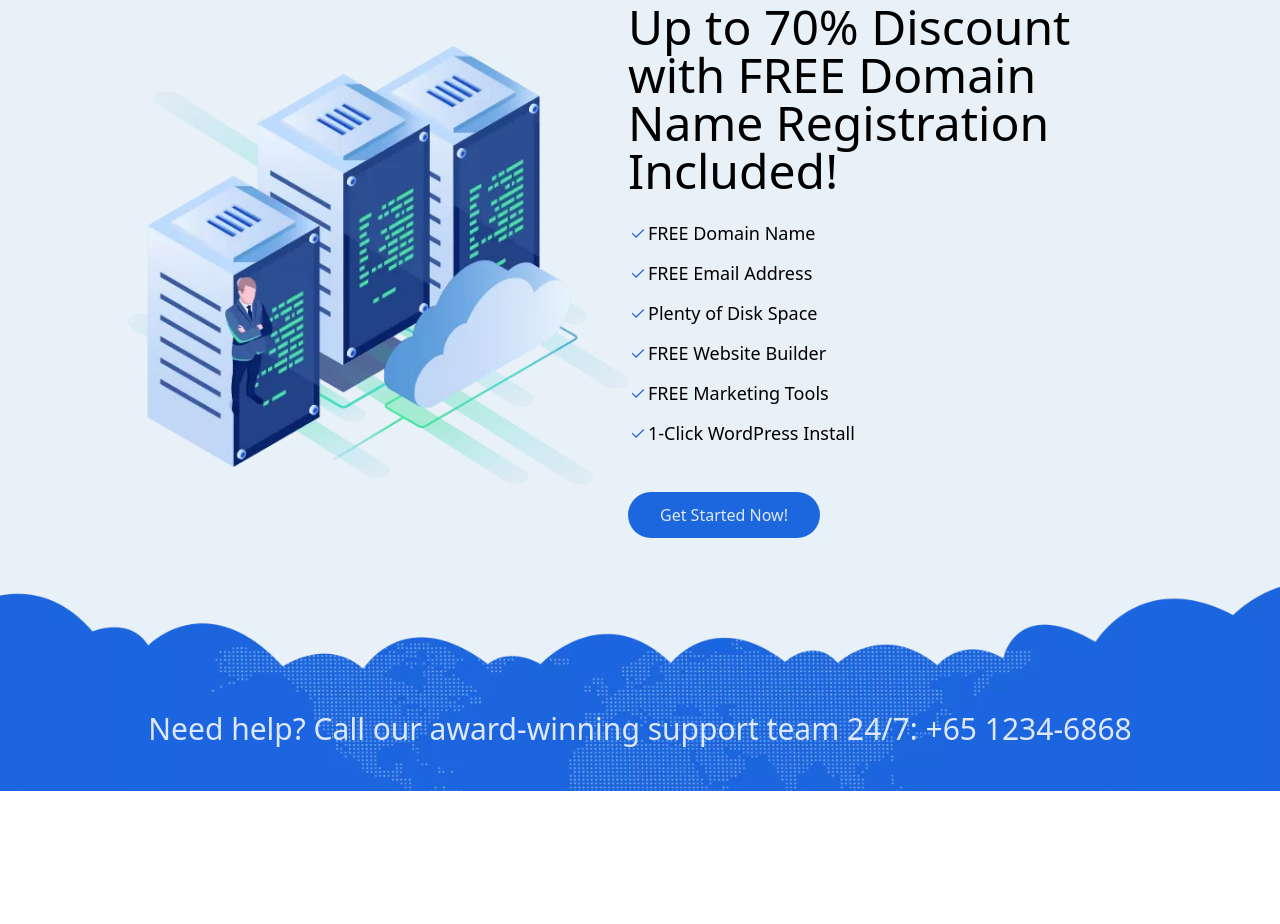
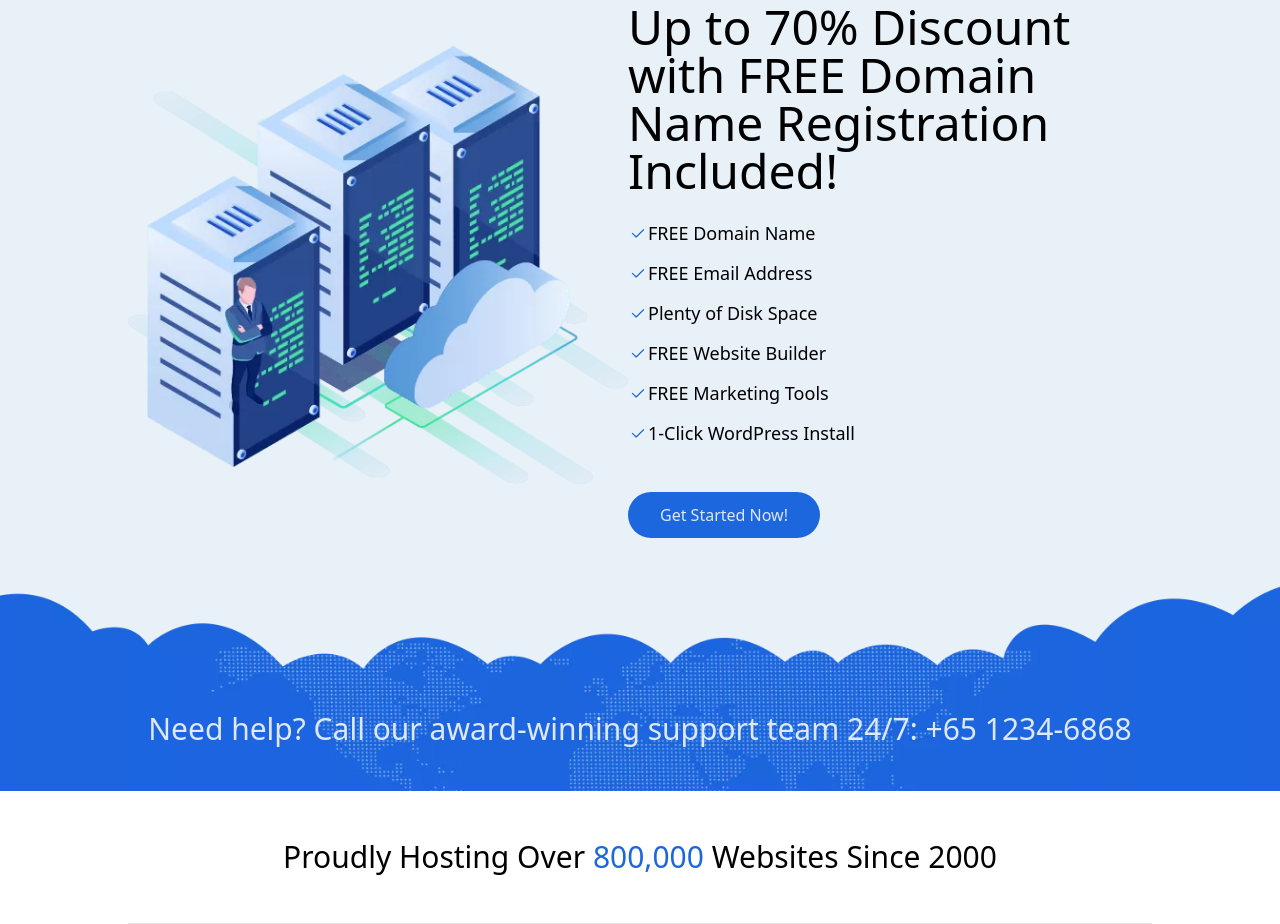
Before and after one commit to nimamesbah/project-host-test, a plain HTML site: page src/index.html in a window 1280 px wide. Shown: the part 2914-3838 px from the top of the page. Before the commit the page ends 3705 px from the top, so only its background shows below. Drawn offline with Linux system fonts and the light colour scheme.

Commit message:
proud sentence finalize

```diff
--- a/src/index.html
+++ b/src/index.html
@@ -424,6 +424,9 @@
         </div>
     </div>
 <!--support img end-->
+<div class="w-95 sm:w-4/5 text-center text-2xl sm:text-3xl mx-auto py-12 border-b">
+    <h2>Proudly Hosting Over <span class="text-slider-btn-color">800,000</span> Websites Since 2000</h2>
+</div>
 
 </body>
 
```
Also changed, not shown: src/output.css.
